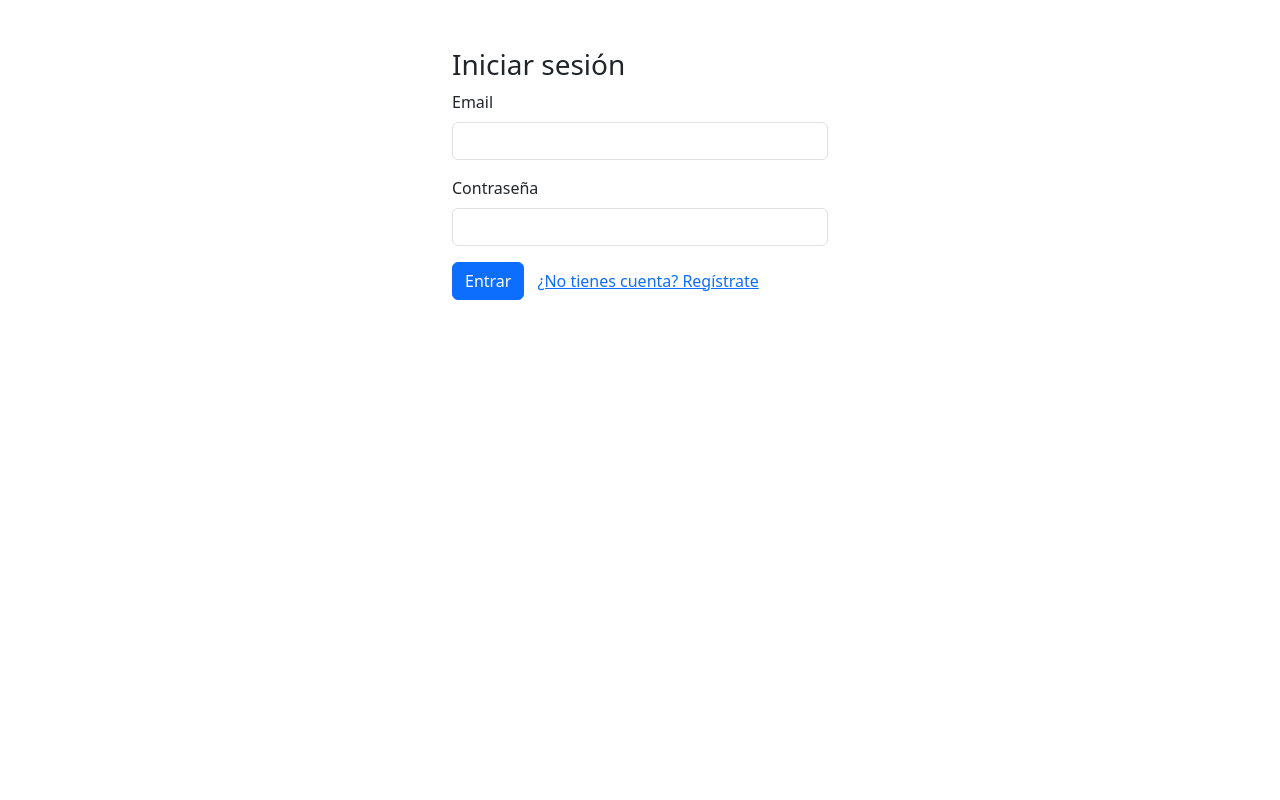
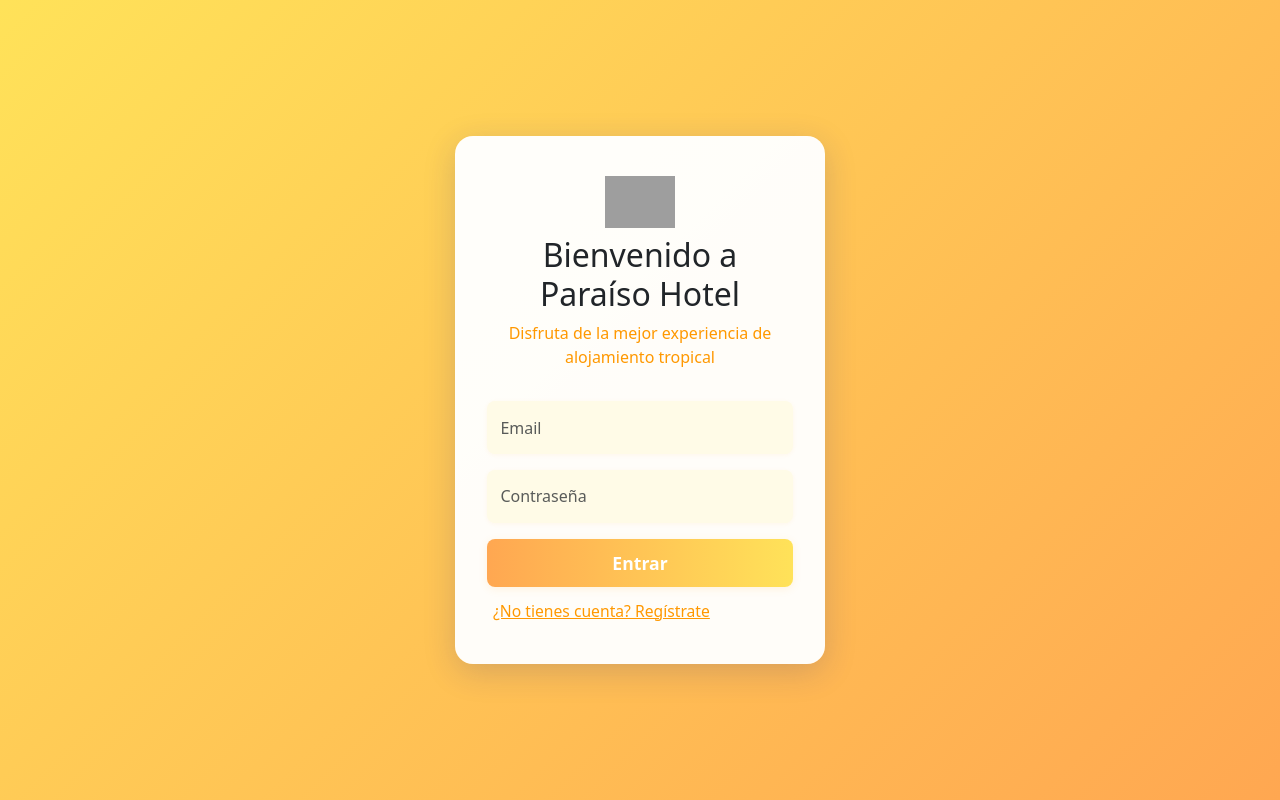
Before and after one commit to mateojaramillo1/Angularproyect, an Angular app: page /login in a window 1280 px wide. Built offline with nearby package versions, Linux system fonts and the light colour scheme; grey boxes are pictures that could not be loaded.

Commit message:
ajustes al frontend

```diff
--- a/src/app/login/login.component.css
+++ b/src/app/login/login.component.css
@@ -1,2 +1,118 @@
-/* simple spacing */
-.container { max-width: 480px; }
+
+body, .login-bg {
+	min-height: 100vh;
+	background: linear-gradient(135deg, #ffe259 0%, #ffa751 100%) no-repeat center center fixed;
+	background-size: cover;
+	display: flex;
+	align-items: center;
+	justify-content: center;
+}
+
+.login-bg {
+	width: 100vw;
+	height: 100vh;
+	display: flex;
+	align-items: center;
+	justify-content: center;
+}
+
+.login-card {
+	background: rgba(255,255,255,0.97);
+	border-radius: 18px;
+	box-shadow: 0 8px 32px 0 rgba(31, 38, 135, 0.18);
+	padding: 2.5rem 2rem 2rem 2rem;
+	max-width: 370px;
+	width: 100%;
+	margin: 2rem auto;
+	display: flex;
+	flex-direction: column;
+	align-items: center;
+}
+
+.login-header {
+	text-align: center;
+	margin-bottom: 1.5rem;
+}
+
+.login-logo {
+	width: 70px;
+	margin-bottom: 0.5rem;
+}
+
+.login-desc {
+	color: #ff9800;
+	font-size: 1rem;
+	margin-bottom: 0.5rem;
+}
+
+.input-group {
+	display: flex;
+	align-items: center;
+	background: #fffbe7;
+	border-radius: 8px;
+	margin-bottom: 1rem;
+	box-shadow: 0 1px 4px rgba(255, 168, 51, 0.08);
+	padding: 0.2rem 0.7rem;
+}
+
+.input-icon {
+	color: #ff9800;
+	font-size: 1.2rem;
+	margin-right: 0.5rem;
+}
+
+.form-control {
+	border: none;
+	background: transparent;
+	outline: none;
+	box-shadow: none;
+	width: 100%;
+	font-size: 1rem;
+	padding: 0.7rem 0.2rem;
+}
+
+.btn-login {
+	width: 100%;
+	background: linear-gradient(90deg, #ffa751 0%, #ffe259 100%);
+	color: #fff;
+	border: none;
+	border-radius: 8px;
+	padding: 0.7rem;
+	font-size: 1.1rem;
+	font-weight: bold;
+	margin-bottom: 0.7rem;
+	box-shadow: 0 2px 8px rgba(255, 168, 51, 0.13);
+	transition: background 0.2s;
+}
+.btn-login:hover {
+	background: linear-gradient(90deg, #ffe259 0%, #ffa751 100%);
+	color: #ff9800;
+}
+
+.btn-link {
+	background: none;
+	border: none;
+	color: #ff9800;
+	text-decoration: underline;
+	cursor: pointer;
+	font-size: 0.98rem;
+	margin-bottom: 0.5rem;
+}
+
+.alert {
+	width: 100%;
+	margin-bottom: 0.7rem;
+	padding: 0.5rem 1rem;
+	border-radius: 6px;
+	font-size: 0.98rem;
+}
+
+@media (max-width: 600px) {
+	.login-card {
+		padding: 1.2rem 0.5rem;
+		max-width: 98vw;
+	}
+	.login-logo {
+		width: 50px;
+	}
+}
--- a/src/app/login/login.component.html
+++ b/src/app/login/login.component.html
@@ -1,46 +1,53 @@
-<div class="container mt-5" style="max-width: 400px;">
-  <h3 *ngIf="!modoRegistro">Iniciar sesión</h3>
-  <h3 *ngIf="modoRegistro">Registro</h3>
+
+<div class="login-bg">
+  <div class="login-card">
+    <div class="login-header">
+      <img src="assets/tropical-hotel.png" alt="Hotel" class="login-logo">
+      <h2 *ngIf="!modoRegistro">Bienvenido a Paraíso Hotel</h2>
+      <h2 *ngIf="modoRegistro">Crea tu cuenta</h2>
+      <p class="login-desc">Disfruta de la mejor experiencia de alojamiento tropical</p>
+    </div>
 
     <form *ngIf="!modoRegistro" [formGroup]="loginForm" (ngSubmit)="submitLogin()">
-    <div class="mb-3">
-      <label class="form-label">Email</label>
-      <input class="form-control" formControlName="email" />
+      <div class="input-group">
+        <span class="input-icon"><i class="fa fa-envelope"></i></span>
+        <input class="form-control" placeholder="Email" formControlName="email" />
       </div>
-    <div class="mb-3">
-      <label class="form-label">Contraseña</label>
-      <input type="password" class="form-control" formControlName="password" />
+      <div class="input-group">
+        <span class="input-icon"><i class="fa fa-lock"></i></span>
+        <input type="password" class="form-control" placeholder="Contraseña" formControlName="password" />
       </div>
       <div *ngIf="error" class="alert alert-danger">{{ error }}</div>
       <div *ngIf="success" class="alert alert-success">{{ success }}</div>
-    <button class="btn btn-primary" type="submit">Entrar</button>
-    <button class="btn btn-link" type="button" (click)="toggleModo()">¿No tienes cuenta? Regístrate</button>
+      <button class="btn-login" type="submit">Entrar</button>
+      <button class="btn-link" type="button" (click)="toggleModo()">¿No tienes cuenta? Regístrate</button>
     </form>
 
     <form *ngIf="modoRegistro" [formGroup]="registerForm" (ngSubmit)="submitRegister()">
-    <div class="mb-3">
-      <label class="form-label">Nombre</label>
-      <input class="form-control" formControlName="nombre" />
+      <div class="input-group">
+        <span class="input-icon"><i class="fa fa-user"></i></span>
+        <input class="form-control" placeholder="Nombre" formControlName="nombre" />
       </div>
-    <div class="mb-3">
-      <label class="form-label">Apellido</label>
-      <input class="form-control" formControlName="apellido" />
+      <div class="input-group">
+        <span class="input-icon"><i class="fa fa-user"></i></span>
+        <input class="form-control" placeholder="Apellido" formControlName="apellido" />
       </div>
-    <div class="mb-3">
-      <label class="form-label">Email</label>
-      <input class="form-control" formControlName="email" />
+      <div class="input-group">
+        <span class="input-icon"><i class="fa fa-envelope"></i></span>
+        <input class="form-control" placeholder="Email" formControlName="email" />
       </div>
-    <div class="mb-3">
-      <label class="form-label">Teléfono</label>
-      <input class="form-control" formControlName="telefono" />
+      <div class="input-group">
+        <span class="input-icon"><i class="fa fa-phone"></i></span>
+        <input class="form-control" placeholder="Teléfono" formControlName="telefono" />
       </div>
-    <div class="mb-3">
-      <label class="form-label">Contraseña</label>
-      <input type="password" class="form-control" formControlName="password" />
+      <div class="input-group">
+        <span class="input-icon"><i class="fa fa-lock"></i></span>
+        <input type="password" class="form-control" placeholder="Contraseña" formControlName="password" />
       </div>
       <div *ngIf="error" class="alert alert-danger">{{ error }}</div>
       <div *ngIf="success" class="alert alert-success">{{ success }}</div>
-    <button class="btn btn-primary" type="submit">Registrar</button>
-    <button class="btn btn-link" type="button" (click)="toggleModo()">¿Ya tienes cuenta? Inicia sesión</button>
+      <button class="btn-login" type="submit">Registrar</button>
+      <button class="btn-link" type="button" (click)="toggleModo()">¿Ya tienes cuenta? Inicia sesión</button>
     </form>
   </div>
+</div>
```
Also changed, not shown: 1 other file (tests, documents, lock files or other folders). Lines whose indentation alone changed are shown as unchanged.
